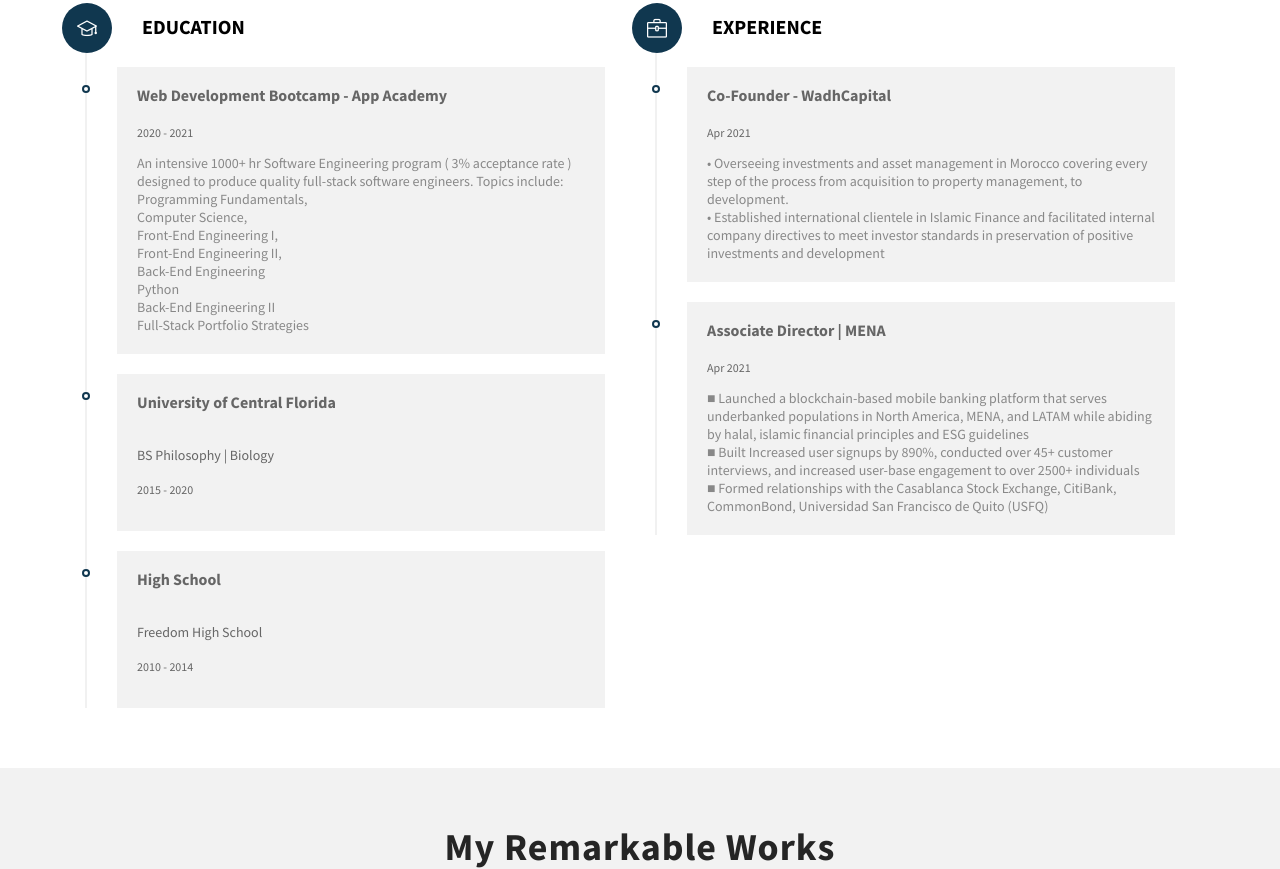
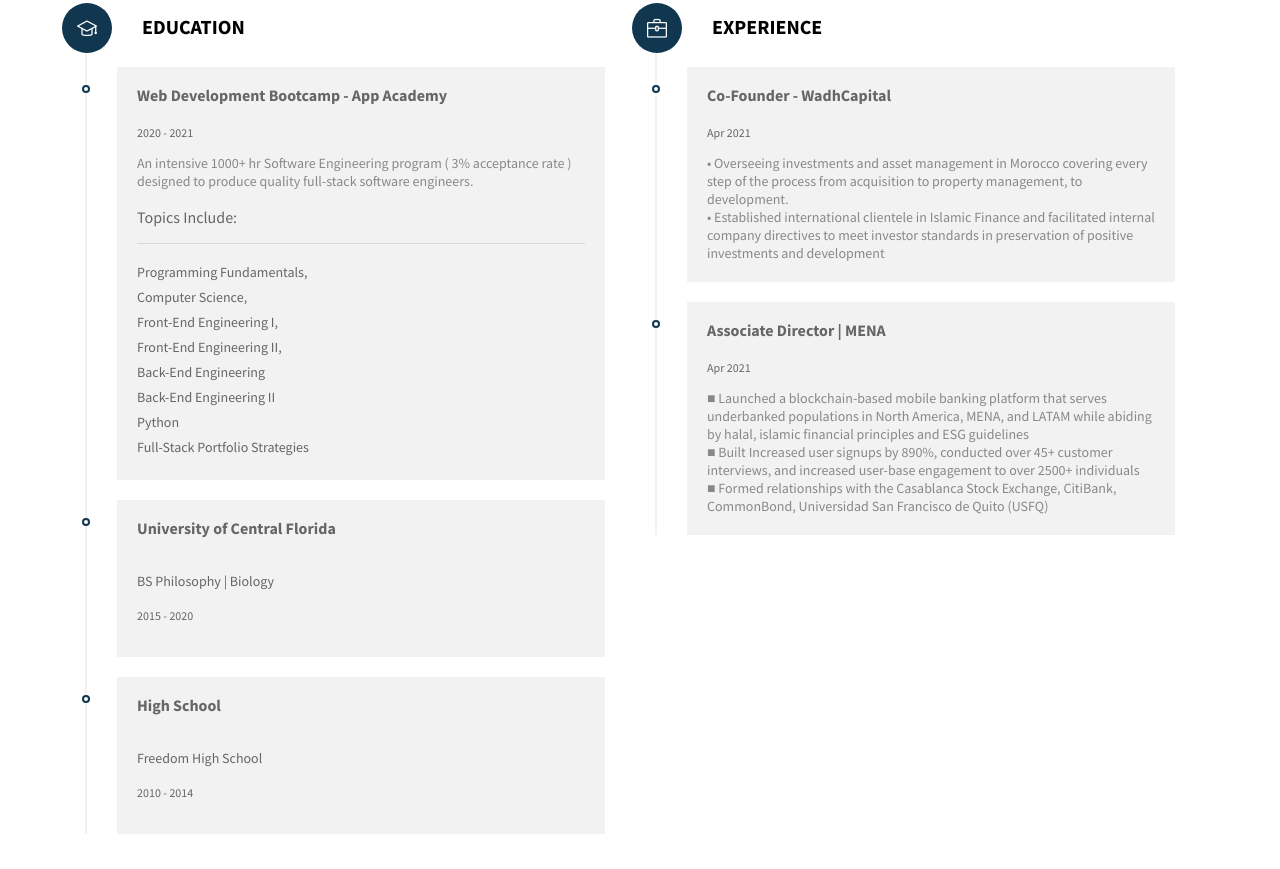
Before and after one commit to Sisysphus/Adam-Portfolio, a plain HTML site: page index.html in a window 1280 px wide. Shown: the part 1605-2474 px from the top of the page. Drawn offline with Linux system fonts and the light colour scheme; files whose address does not match are found by name.

Commit message:
modified text

```diff
--- a/index.html
+++ b/index.html
@@ -167,7 +167,7 @@
         <div class="col-lg-6 col-md-6 col-sm-12 col-xs-12">
           <div class="profile-wrapper wow fadeInRight" data-wow-delay="0.3s">
 
-            <p>My name is Adam and I'm a Software Engineer and a philosophy junkie. PERN  | MERN stack oriented
+            <p>Engineer and a philosophy junkie. PERN  | MERN stack oriented
               but languaged agnostic. JavaScript, Python, CSS, HTML, React/Redux, PSQL, and Sequelize.
               I love being challenged technically and collaborating with individuals. I have strong interpersonal skills and pride myself
               in having both the technical prowess and the softskills. I am excited to make a meaningful impact</p>
@@ -279,9 +279,12 @@
                   <h3 class="line-title">Web Development Bootcamp - App Academy</h3>
                   <span>2020 - 2021</span>
                   <p class="line-text">An intensive 1000+ hr Software Engineering program ( 3% acceptance rate ) designed to produce
-                    quality full-stack software engineers.
-                  Topics include:
+                  quality full-stack software engineers.
                   <br>
+                  <br>
+                  <h6>Topics Include: </h3>
+                    <hr>
+
                   Programming Fundamentals,
                   <br>
                   Computer Science,
@@ -292,9 +295,9 @@
                   <br>
                   Back-End Engineering
                   <br>
+                  Back-End Engineering II
+                  <br>
                   Python
-                  <br>
-                  Back-End Engineering II
                   <br>
                   Full-Stack Portfolio Strategies
                     </p>
```
